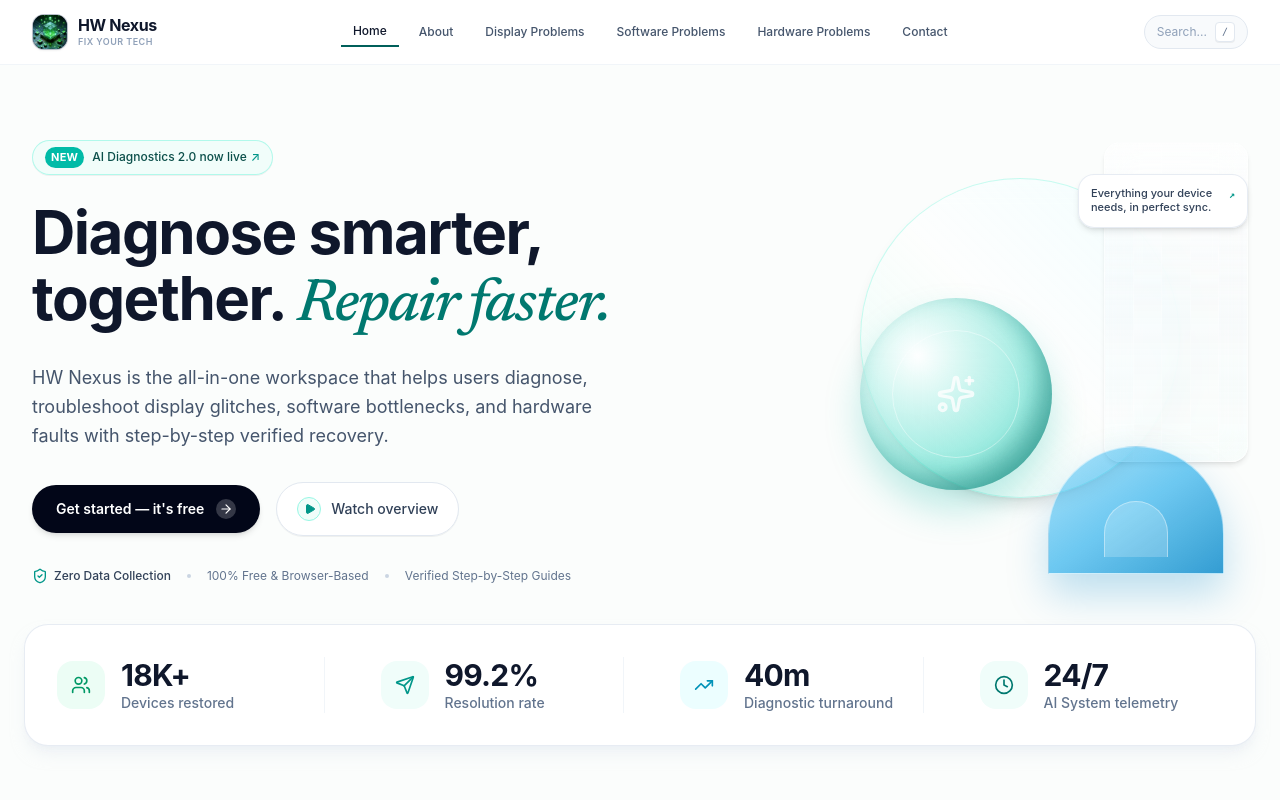
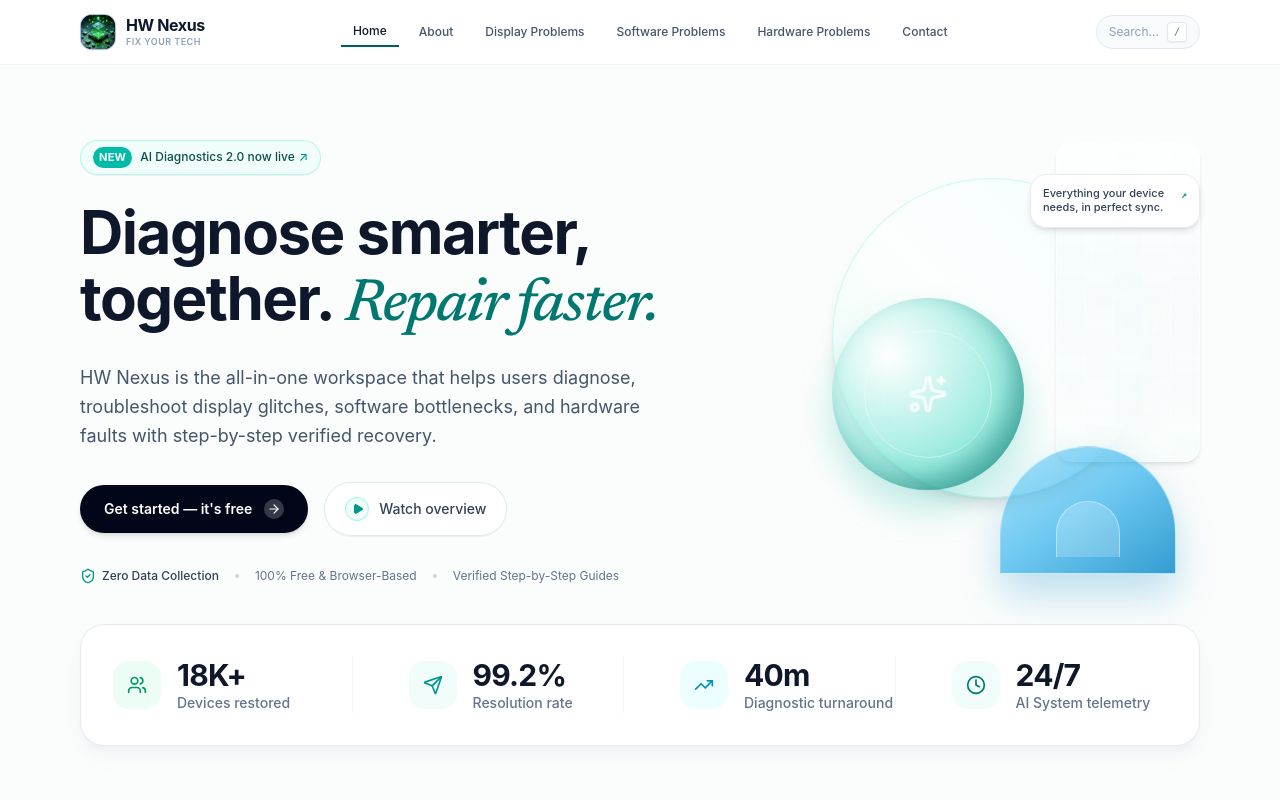
Before and after one commit to virengohilhematbhai/repair_hardware, a Next.js app: page / in a window 1280 px wide. Shown: the top 800 px of the page. Built offline with nearby package versions, Linux system fonts and the light colour scheme.

Commit message:
chore: synchronize all files and formatting

```diff
--- a/src/app/about/page.tsx
+++ b/src/app/about/page.tsx
@@ -98,7 +98,7 @@ export default function AboutPage() {
         {/* Ambient Top Glow */}
         <div className="absolute top-10 left-1/2 -translate-x-1/2 w-[340px] sm:w-[620px] h-[340px] sm:h-[450px] bg-teal-100/30 rounded-full blur-3xl -z-10 pointer-events-none" />
 
-        <div className="max-w-8xl mx-auto px-4 sm:px-6 lg:px-8">
+        <div className="max-w-8xl mx-auto px-20">
           {/* Header Section (Motivo Style) */}
           <div className="text-center max-w-5xl mx-auto mb-16 sm:mb-20">
             {/* <div className="inline-flex items-center gap-2 px-3 py-1.5 rounded-full bg-teal-50 border border-teal-200/80 shadow-2xs mb-5">
--- a/src/app/contact/page.tsx
+++ b/src/app/contact/page.tsx
@@ -52,7 +52,7 @@ export default function ContactPage() {
         {/* Ambient Top Glows */}
         <div className="absolute top-10 left-1/2 -translate-x-1/2 w-[340px] sm:w-[620px] h-[340px] sm:h-[450px] bg-teal-100/30 rounded-full blur-3xl -z-10 pointer-events-none" />
 
-        <div className="max-w-8xl mx-auto px-4 sm:px-6 lg:px-8">
+        <div className="max-w-8xl mx-auto px-20">
           {/* Header Section (Motivo Style) */}
           <div className="text-center max-w-4xl mx-auto mb-14 sm:mb-15">
             {/* <div className="inline-flex items-center gap-2 px-3 py-1.5 rounded-full bg-teal-50 border border-teal-200/80 shadow-2xs mb-5">
--- a/src/app/display-problems/page.tsx
+++ b/src/app/display-problems/page.tsx
@@ -88,7 +88,7 @@ export default function DisplayProblemsPage() {
       <Navbar />
 
       <main className="flex-1 pt-28 pb-20">
-        <div className="max-w-8xl mx-auto px-4 sm:px-6 lg:px-8">
+        <div className="max-w-8xl mx-auto px-20 ">
           {/* Centered Editorial Header (Matching Reference Screenshot) */}
           <div className="text-center max-w-5xl mx-auto mb-14 sm:mb-16">
             {/* <div className="inline-flex items-center gap-2 px-3.5 py-1.5 rounded-full bg-teal-50/90 border border-teal-200/90 shadow-2xs mb-5">
--- a/src/app/hardware-problems/page.tsx
+++ b/src/app/hardware-problems/page.tsx
@@ -84,7 +84,7 @@ export default function HardwareProblemsPage() {
       <Navbar />
 
       <main className="flex-1 pt-28 pb-20">
-        <div className="max-w-8xl mx-auto px-4 sm:px-6 lg:px-8">
+        <div className="max-w-8xl mx-auto px-20 ">
           {/* Centered Editorial Header (Matching Reference Screenshot) */}
           <div className="text-center max-w-4xl mx-auto mb-14 sm:mb-16">
             {/* <div className="inline-flex items-center gap-2 px-3.5 py-1.5 rounded-full bg-teal-50/90 border border-teal-200/90 shadow-2xs mb-5">
--- a/src/app/software-problems/page.tsx
+++ b/src/app/software-problems/page.tsx
@@ -84,7 +84,7 @@ export default function SoftwareProblemsPage() {
       <Navbar />
 
       <main className="flex-1 pt-28 pb-20 sm:pt-28 sm:pb-24">
-        <div className="max-w-8xl mx-auto px-4 sm:px-6 lg:px-8">
+        <div className="max-w-8xl mx-auto px-20 ">
           {/* Centered Editorial Header (Matching Reference Screenshot) */}
           <div className="text-center max-w-4xl mx-auto mb-14 sm:mb-16">
             {/* <div className="inline-flex items-center gap-2 px-3.5 py-1.5 rounded-full bg-teal-50/90 border border-teal-200/90 shadow-2xs mb-5">
--- a/src/components/footer.tsx
+++ b/src/components/footer.tsx
@@ -17,7 +17,7 @@ export default function Footer() {
 
   return (
     <footer className="bg-white border-t border-slate-200/80 pt-14 pb-10 mt-auto">
-      <div className="max-w-8xl px-20 mx-auto px-4 sm:px-6 lg:px-8">
+      <div className="max-w-8xl px-20 mx-auto ">
         <div className="grid grid-cols-1 sm:grid-cols-2 lg:grid-cols-12 gap-8 sm:gap-10 mb-12 sm:mb-16">
           {/* Brand Column */}
           <div className="sm:col-span-2 lg:col-span-4">
--- a/src/components/hero.tsx
+++ b/src/components/hero.tsx
@@ -46,7 +46,7 @@ export default function Hero({
         <div className="absolute top-1/4 left-1/2 -translate-x-1/2 -translate-y-1/2 w-[340px] sm:w-[580px] lg:w-[760px] h-[340px] sm:h-[450px] lg:h-[520px] bg-teal-100/35 rounded-full blur-3xl -z-10 pointer-events-none" />
         <div className="absolute top-16 right-0 sm:right-10 w-64 sm:w-80 lg:w-96 h-64 sm:h-80 lg:h-96 bg-cyan-100/30 rounded-full blur-2xl -z-10 pointer-events-none" />
 
-        <div className="max-w-8xl mx-auto px-4 px-20 sm:px-6 lg:px-8">
+        <div className="max-w-8xl mx-auto px-4 px-20 ">
           <div className="grid grid-cols-1 lg:grid-cols-12 gap-10 lg:gap-8 items-center">
             {/* Left Column: Text & CTAs */}
             <div className="lg:col-span-7 flex flex-col items-start text-left z-10">
--- a/src/components/metricsBar.tsx
+++ b/src/components/metricsBar.tsx
@@ -101,7 +101,7 @@ export default function MetricsBar({ className }: { className?: string }) {
   return (
     <section
       id="metrics"
-      className={className ?? "relative -mt-6 sm:mb-15 z-20 max-w-8xl px-20 mx-auto px-4 sm:px-6"}
+      className={className ?? "relative -mt-6 sm:mb-15 z-20 max-w-8xl px-20 mx-auto"}
     >
       <div className="bg-white rounded-3xl border border-slate-200/80 shadow-lg shadow-slate-200/50 p-6 sm:p-8">
         <div className="grid grid-cols-2 lg:grid-cols-4 gap-6 sm:gap-8 divide-y sm:divide-y-0 sm:divide-x divide-slate-100">
--- a/src/components/navbar.tsx
+++ b/src/components/navbar.tsx
@@ -45,7 +45,7 @@ export default function Navbar({ onOpenBooking }: NavbarProps) {
         : "bg-white/90 backdrop-blur-sm border-b border-slate-100 py-3 sm:py-3.5"
         }`}
     >
-      <div className="max-w-8xl mx-auto px-20 sm:px-6 lg:px-8">
+      <div className="max-w-8xl mx-auto px-20">
         <div className="flex items-center justify-between">
           {/* HW Nexus Brand Logo */}
           <Link href="/" className="flex items-center gap-2.5 group shrink-0">
```
